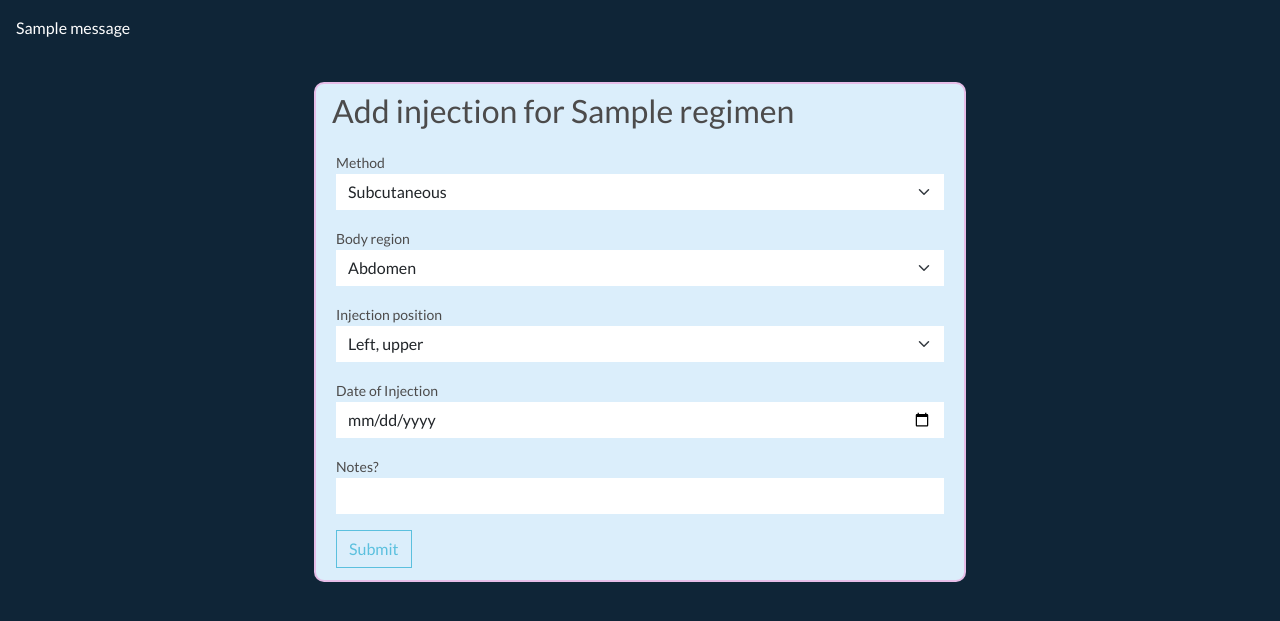
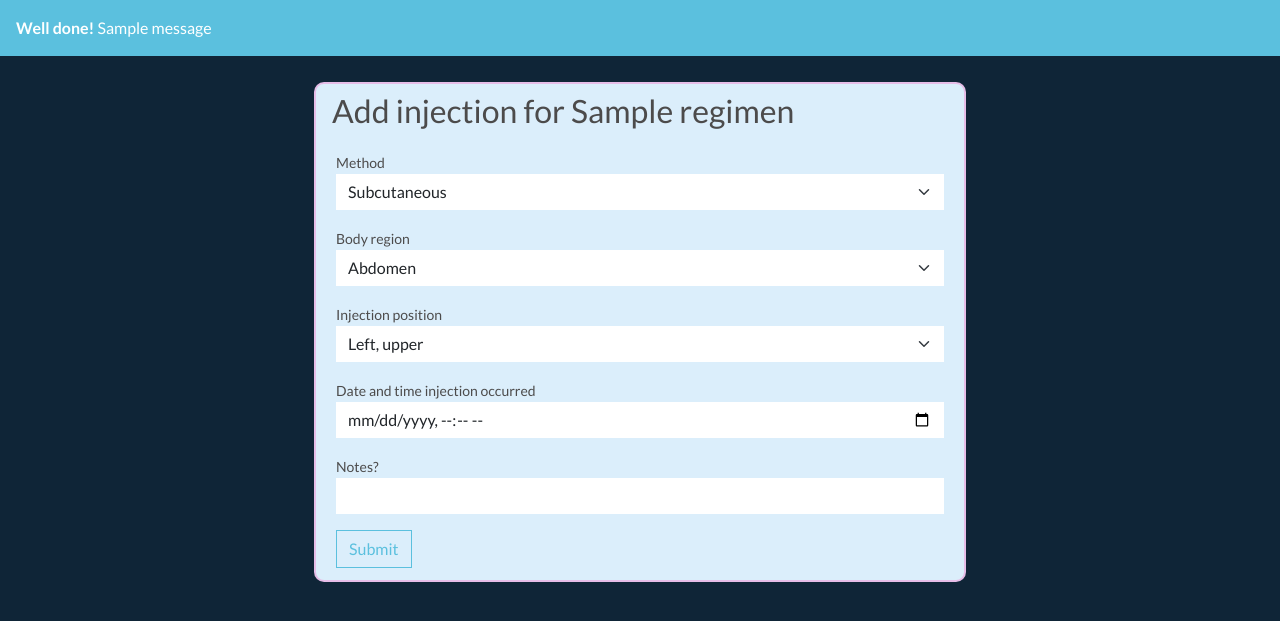
Before and after one commit to sarmini1/medhead, a Flask app: page /treatments/1/injections in a window 1280 px wide. Shown: the part 56-677 px from the top of the page. Run offline with Flask 2, Linux system fonts and the light colour scheme; tables that the repository leaves empty hold one stand-in row (values such as "Sample post"); one stand-in notice (Sample message) is shown; some libraries are stand-ins or nearby versions.

Commit message:
added alert flash msgs and datetimelocal for inj add form

```diff
--- a/shotstuff/injections/forms.py
+++ b/shotstuff/injections/forms.py
@@ -1,15 +1,11 @@
 from flask_wtf import FlaskForm
 from wtforms import (
   StringField,
-  IntegerField,
   SelectField,
-  DateTimeField,
-  PasswordField,
-  BooleanField,
-  FloatField,
-  DateField
+  DateTimeLocalField,
 )
-from wtforms.validators import DataRequired, NumberRange
+from wtforms.validators import InputRequired
+
 
 class InjectionAddForm(FlaskForm):
     """Form for adding an injection."""
@@ -31,5 +27,9 @@ class InjectionAddForm(FlaskForm):
         ('4','Left, lower'),
       ]
     )
-    occurred_at = DateField('Date of Injection')
+    occurred_at = DateTimeLocalField(
+      'Date and time injection occurred',
+      format='%Y-%m-%dT%H:%M',
+      validators=[InputRequired()]
+    )
     notes = StringField("Notes?")
--- a/shotstuff/templates/base.html
+++ b/shotstuff/templates/base.html
@@ -70,7 +70,10 @@
 
 
     {% for message in get_flashed_messages(with_categories=False) %}
-      <div class="alert ">{{ message }}</div>
+      <div class="alert alert-dismissible alert-info">
+        <!-- <button type="button" class="btn-close" data-bs-dismiss="alert"></button> -->
+        <strong>Well done!</strong> {{ message }}
+      </div>
     {% endfor %}
 
     <div class="row">
--- a/shotstuff/treatments/routes.py
+++ b/shotstuff/treatments/routes.py
@@ -150,6 +150,7 @@ def add_injection(treatment_id):
     treatment = Treatment.query.get_or_404(treatment_id)
 
     if form.validate_on_submit():
+        # breakpoint()
         injection = Injection(
             treatment_id = treatment_id,
             method = form.method.data,
@@ -161,9 +162,9 @@ def add_injection(treatment_id):
         db.session.add(injection)
         db.session.commit()
 
-        flash("Nice job taking care of yourself!")
+        flash("Injection added.")
 
-        return redirect(f"/treatments/{treatment_id}")
+        return redirect(f"/treatments/users/{current_user.id}")
 
     return render_template(
         "injections/add_injection_form.html",
```
